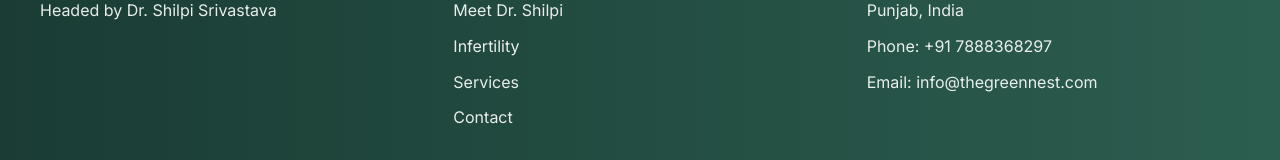
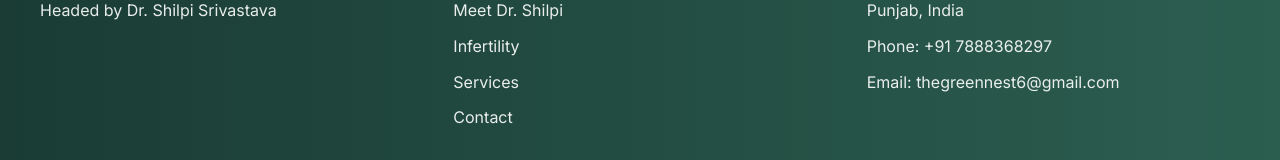
Before and after one commit to vats3005/thegreennest, a Next.js app: page / in a window 1280 px wide. Shown: the part 7156-7316 px from the top of the page. Built offline with nearby package versions, Linux system fonts and the light colour scheme; a web font is replaced by a local one.

Commit message:
Add files via upload

```diff
--- a/src/components/Footer.js
+++ b/src/components/Footer.js
@@ -27,7 +27,7 @@ export default function Footer() {
                     <p>SCO 49, Phase 6, Mohali</p>
                     <p>Punjab, India</p>
                     <p>Phone: +91 7888368297</p>
-                    <p>Email: info@thegreennest.com</p>
+                    <p>Email: thegreennest6@gmail.com</p>
                 </div>
             </div>
 
```
